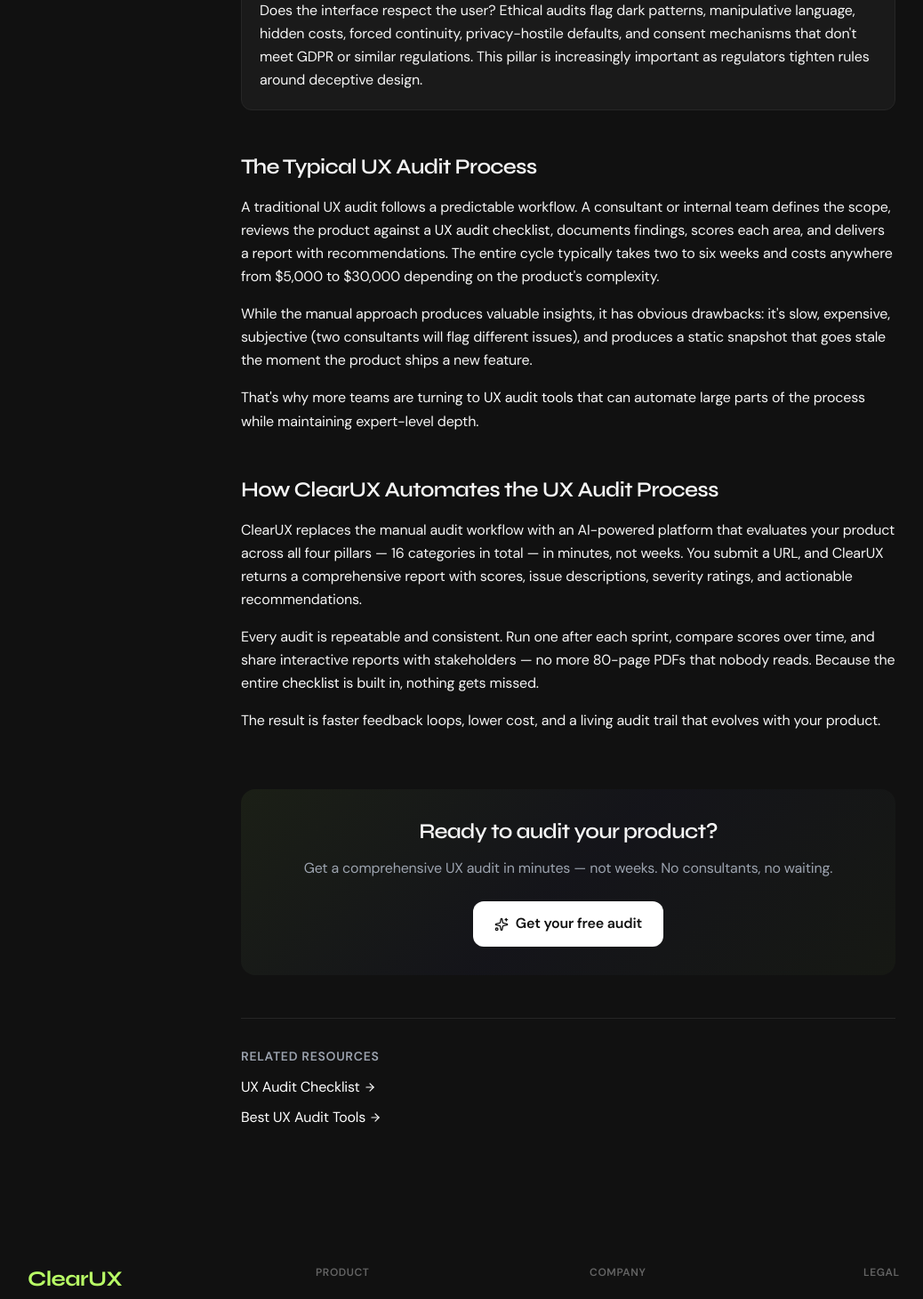
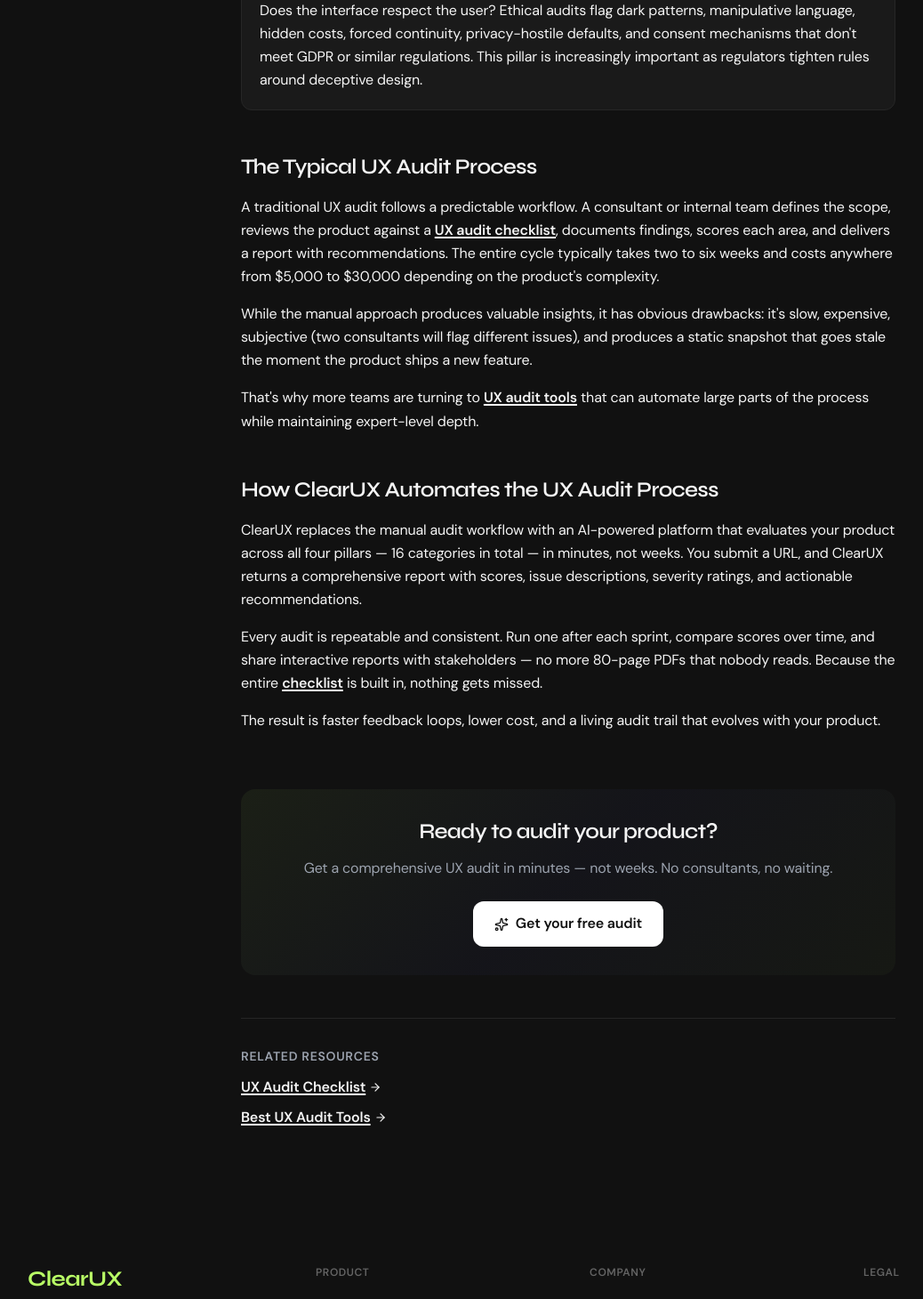
Before and after one commit to schintu79/clearux-saas, a Next.js app: page /what-is-a-ux-audit in a window 1280 px wide. Shown: the part 2045-3505 px from the top of the page at 89% size, without its empty margins (1-1039 px from the left). Built offline with nearby package versions, Linux system fonts and the light colour scheme; no server answers.

Commit message:
Fix unreadable lime links on white backgrounds across legal, contact, and resource pages

```diff
--- a/src/app/(resources)/what-is-a-ux-audit/page.tsx
+++ b/src/app/(resources)/what-is-a-ux-audit/page.tsx
@@ -195,7 +195,7 @@ export default function WhatIsAUxAuditPage() {
               A traditional UX audit follows a predictable workflow. A
               consultant or internal team defines the scope, reviews the product
               against a{' '}
-              <Link href="/ux-audit-checklist" className="text-brand hover:underline">
+              <Link href="/ux-audit-checklist" className="text-text font-semibold underline decoration-brand decoration-2 underline-offset-2 hover:opacity-70 transition-opacity">
                 UX audit checklist
               </Link>
               , documents findings, scores each area, and delivers a report with
@@ -212,7 +212,7 @@ export default function WhatIsAUxAuditPage() {
             </p>
             <p className="text-text/80 leading-relaxed">
               That&apos;s why more teams are turning to{' '}
-              <Link href="/best-ux-audit-tools" className="text-brand hover:underline">
+              <Link href="/best-ux-audit-tools" className="text-text font-semibold underline decoration-brand decoration-2 underline-offset-2 hover:opacity-70 transition-opacity">
                 UX audit tools
               </Link>{' '}
               that can automate large parts of the process while maintaining
@@ -237,7 +237,7 @@ export default function WhatIsAUxAuditPage() {
               sprint, compare scores over time, and share interactive reports
               with stakeholders — no more 80-page PDFs that nobody reads.
               Because the entire{' '}
-              <Link href="/ux-audit-checklist" className="text-brand hover:underline">
+              <Link href="/ux-audit-checklist" className="text-text font-semibold underline decoration-brand decoration-2 underline-offset-2 hover:opacity-70 transition-opacity">
                 checklist
               </Link>{' '}
               is built in, nothing gets missed.
@@ -277,7 +277,7 @@ export default function WhatIsAUxAuditPage() {
               <li>
                 <Link
                   href="/ux-audit-checklist"
-                  className="inline-flex items-center gap-1 text-brand hover:underline"
+                  className="inline-flex items-center gap-1 text-text font-semibold underline decoration-brand decoration-2 underline-offset-2 hover:opacity-70 transition-opacity"
                 >
                   UX Audit Checklist <ArrowRight size={14} />
                 </Link>
@@ -285,7 +285,7 @@ export default function WhatIsAUxAuditPage() {
               <li>
                 <Link
                   href="/best-ux-audit-tools"
-                  className="inline-flex items-center gap-1 text-brand hover:underline"
+                  className="inline-flex items-center gap-1 text-text font-semibold underline decoration-brand decoration-2 underline-offset-2 hover:opacity-70 transition-opacity"
                 >
                   Best UX Audit Tools <ArrowRight size={14} />
                 </Link>
--- a/src/app/contact/page.tsx
+++ b/src/app/contact/page.tsx
@@ -119,7 +119,7 @@ export default function ContactPage() {
                   </div>
                   <div>
                     <p className="text-sm font-semibold text-text mb-0.5">Email us</p>
-                    <a href="mailto:support@clearux.ai" className="text-sm text-brand hover:underline">support@clearux.ai</a>
+                    <a href="mailto:support@clearux.ai" className="text-sm text-text font-semibold underline decoration-brand decoration-2 underline-offset-2 hover:opacity-70 transition-opacity">support@clearux.ai</a>
                   </div>
                 </div>
                 <div className="flex items-start gap-3">
--- a/src/app/cookies/page.tsx
+++ b/src/app/cookies/page.tsx
@@ -74,7 +74,7 @@ export default function CookiesPage() {
               <h2 className="font-semibold text-lg text-text mb-2">Contact</h2>
               <p>
                 For questions about our cookie usage, contact us at{' '}
-                <a href="mailto:support@clearux.ai" className="text-accent hover:underline">support@clearux.ai</a>.
+                <a href="mailto:support@clearux.ai" className="text-text font-semibold underline decoration-brand decoration-2 underline-offset-2 hover:opacity-70 transition-opacity">support@clearux.ai</a>.
               </p>
             </section>
           </div>
--- a/src/app/privacy/page.tsx
+++ b/src/app/privacy/page.tsx
@@ -60,7 +60,7 @@ export default function PrivacyPage() {
               <p>
                 You can access, update, or delete your account data at any time from your dashboard settings.
                 If you wish to delete your entire account and all associated data, contact us at{' '}
-                <a href="mailto:support@clearux.ai" className="text-accent hover:underline">support@clearux.ai</a>.
+                <a href="mailto:support@clearux.ai" className="text-text font-semibold underline decoration-brand decoration-2 underline-offset-2 hover:opacity-70 transition-opacity">support@clearux.ai</a>.
                 We will process deletion requests within 30 days.
               </p>
             </section>
@@ -70,7 +70,7 @@ export default function PrivacyPage() {
               <p>
                 We use essential cookies to manage your session and remember your theme preference.
                 We do not use advertising or third-party tracking cookies. See our{' '}
-                <a href="/cookies" className="text-accent hover:underline">Cookie Policy</a> for details.
+                <a href="/cookies" className="text-text font-semibold underline decoration-brand decoration-2 underline-offset-2 hover:opacity-70 transition-opacity">Cookie Policy</a> for details.
               </p>
             </section>
 
@@ -87,7 +87,7 @@ export default function PrivacyPage() {
               <h2 className="font-semibold text-lg text-text mb-2">8. Contact</h2>
               <p>
                 For privacy-related questions, contact us at{' '}
-                <a href="mailto:support@clearux.ai" className="text-accent hover:underline">support@clearux.ai</a>.
+                <a href="mailto:support@clearux.ai" className="text-text font-semibold underline decoration-brand decoration-2 underline-offset-2 hover:opacity-70 transition-opacity">support@clearux.ai</a>.
               </p>
             </section>
           </div>
--- a/src/app/terms/page.tsx
+++ b/src/app/terms/page.tsx
@@ -93,7 +93,7 @@ export default function TermsPage() {
               <h2 className="font-semibold text-lg text-text mb-2">9. Contact</h2>
               <p>
                 Questions about these terms? Contact us at{' '}
-                <a href="mailto:support@clearux.ai" className="text-accent hover:underline">support@clearux.ai</a>.
+                <a href="mailto:support@clearux.ai" className="text-text font-semibold underline decoration-brand decoration-2 underline-offset-2 hover:opacity-70 transition-opacity">support@clearux.ai</a>.
               </p>
             </section>
           </div>
```
Also changed, not shown: src/app/(resources)/best-ux-audit-tools/page.tsx (+5 -5 lines), src/app/(resources)/ux-audit-checklist/page.tsx (+4 -4 lines).
